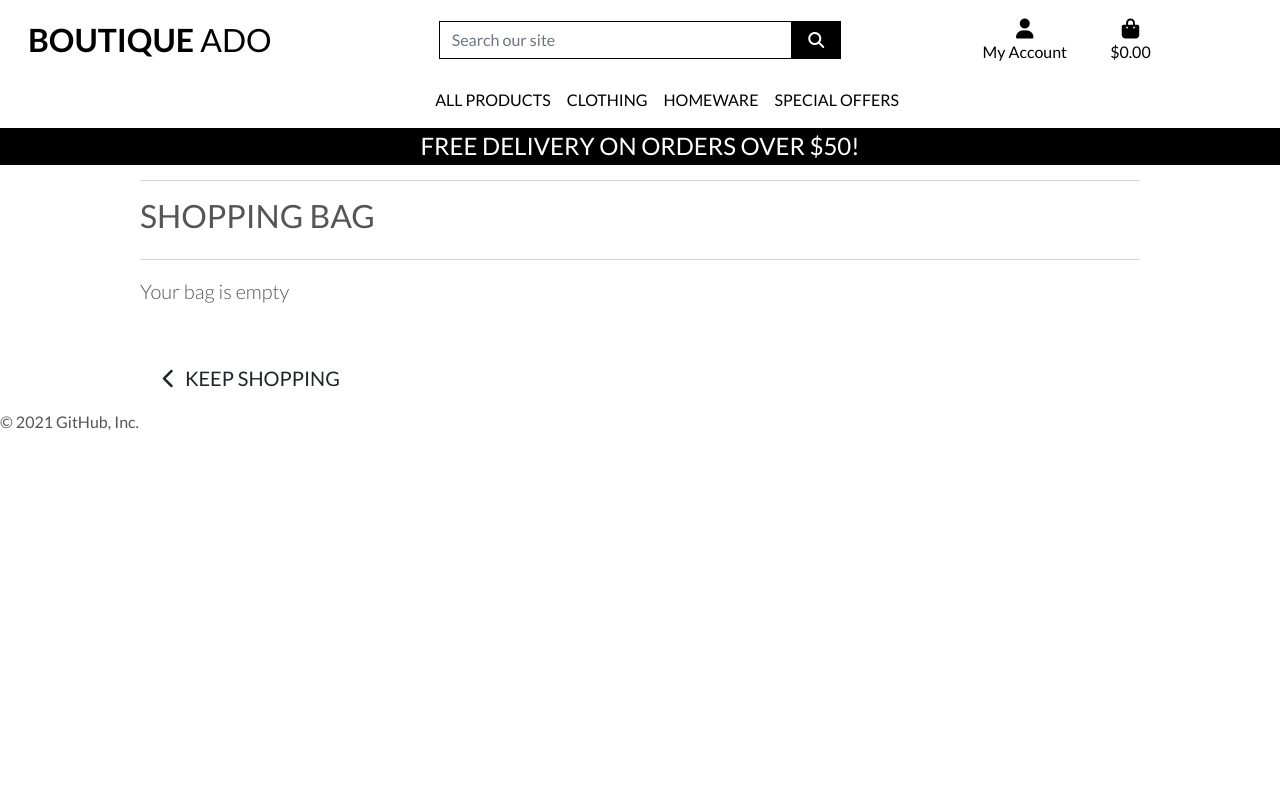
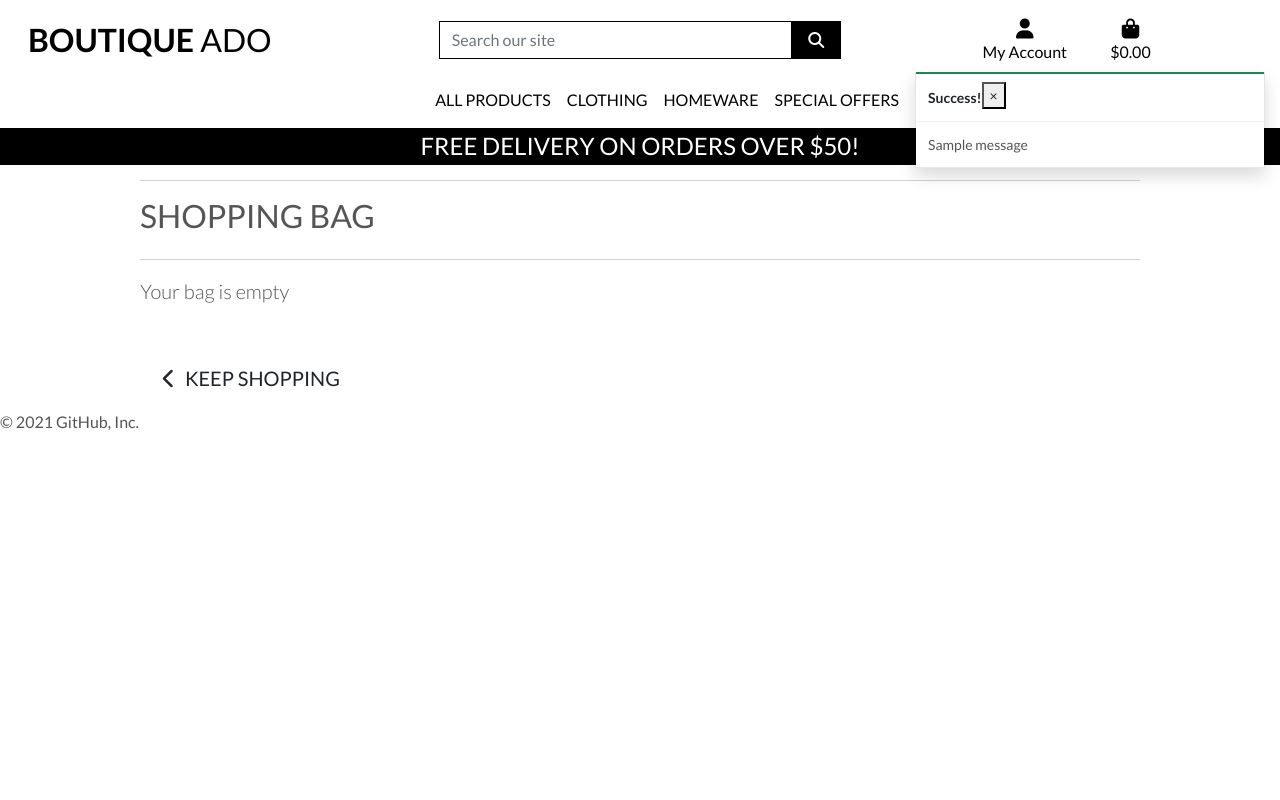
Before and after one commit to LiamGaff/boutique_ido_v1, a Django app: page /bag/ in a window 1280 px wide. Run offline with Django 3.2, Linux system fonts and the light colour scheme; tables that the repository leaves empty hold one stand-in row (values such as "Sample post"); one stand-in notice (Sample message) is shown; some libraries are stand-ins or nearby versions.

Commit message:
Added toasts

```diff
--- a/bag/views.py
+++ b/bag/views.py
@@ -1,6 +1,9 @@
 from django.shortcuts import render, redirect, reverse, HttpResponse
+from django.contrib import messages
 
+from products.models import Product
 # Create your views here.
+
 
 def view_bag(request):
     """ A view that renders the bag contents page """
@@ -11,6 +14,7 @@ def view_bag(request):
 def add_to_bag(request, item_id):
     """ Add a quantity of the specified product to the shopping bag """
 
+    product = Product.objects.get(pk=item_id)
     quantity = int(request.POST.get('quantity'))
     redirect_url = request.POST.get('redirect_url')
     size = None
@@ -31,6 +35,7 @@ def add_to_bag(request, item_id):
             bag[item_id] += quantity
         else:
             bag[item_id] = quantity
+            messages.error(request, f'Added {product.name} to your bag')
 
     request.session['bag'] = bag
     return redirect(redirect_url)
--- a/boutique_ado/settings.py
+++ b/boutique_ado/settings.py
@@ -78,6 +78,8 @@ TEMPLATES = [
         },
     },
 ]
+
+MESSAGE_STORAGE = 'django.contrib.messages.storage.session.SessionStorage'
 
 AUTHENTICATION_BACKENDS = [
     # Needed to login by username in Django admin, regardless of `allauth`
--- a/static/css/base.css
+++ b/static/css/base.css
@@ -152,8 +152,22 @@ a.category-badge > span.badge:hover {
     cursor: pointer;
 }
 
+/* ------------------------------- bootstrap toasts */
 
+.message-container {
+    position: fixed;
+    top: 72px;
+    right: 15px;
+    z-index: 99999999999;
+}
 
+.custom-toast {
+    overflow: visible;
+}
+
+.toast-capper {
+    height: 2px;
+}
 
 /* -------------------------------- Media Queries */
 
--- a/templates/base.html
+++ b/templates/base.html
@@ -112,7 +112,21 @@
   </header>
 
     {% if messages %}
-        <div class="message-container"></div>
+        <div class="message-container">
+            {% for message in messages %}
+                {% with message.level as level %}
+                    {% if level == 40 %}
+                        {% include 'includes/toasts/toast_error.html' %}
+                    {% elif level == 30 %}
+                        {% include 'includes/toasts/toast_warning.html' %}
+                    {% elif level == 25 %}
+                        {% include 'includes/toasts/toast_success.html' %}
+                    {% else %}
+                        {% include 'includes/toasts/toast_info.html' %}
+                    {% endif %}
+                {% endwith %}
+            {% endfor %}
+        </div>
     {% endif %}
 
     {% block page_header %}
@@ -122,6 +136,9 @@
     {% endblock %}
 
     {% block postloadjs %}
+    <script type="text/javascript">
+        $('.toast').toast('show');
+    </script>
     {% endblock %}
 
   </body>
--- /dev/null
+++ b/templates/includes/toasts/toast_success.html
@@ -0,0 +1,14 @@
+
+<div class="toast custom-toast rounded-0 border-top-0" data-autohide="false">
+  <div class="arrow-up arrow-success"></div>
+  <div class="w-100 toast-capper bg-success"></div>
+  <div class="toast-header bg-white text-dark">
+      <strong class="mr-auto">Success!</strong>
+      <button type="button" class="ml-2 mb-1 close text-dark" data-dismiss="toast" aria-label="Close">
+          <span aria-hidden="true">&times;</span>
+      </button>
+  </div>
+  <div class="toast-body bg-white">
+      {{ message }}
+  </div>
+</div>
```
Also changed, not shown: templates/includes/toasts/toast_error.html (added, +13 -0 lines), templates/includes/toasts/toast_info.html (added, +13 -0 lines), templates/includes/toasts/toast_warning.html (added, +13 -0 lines).
